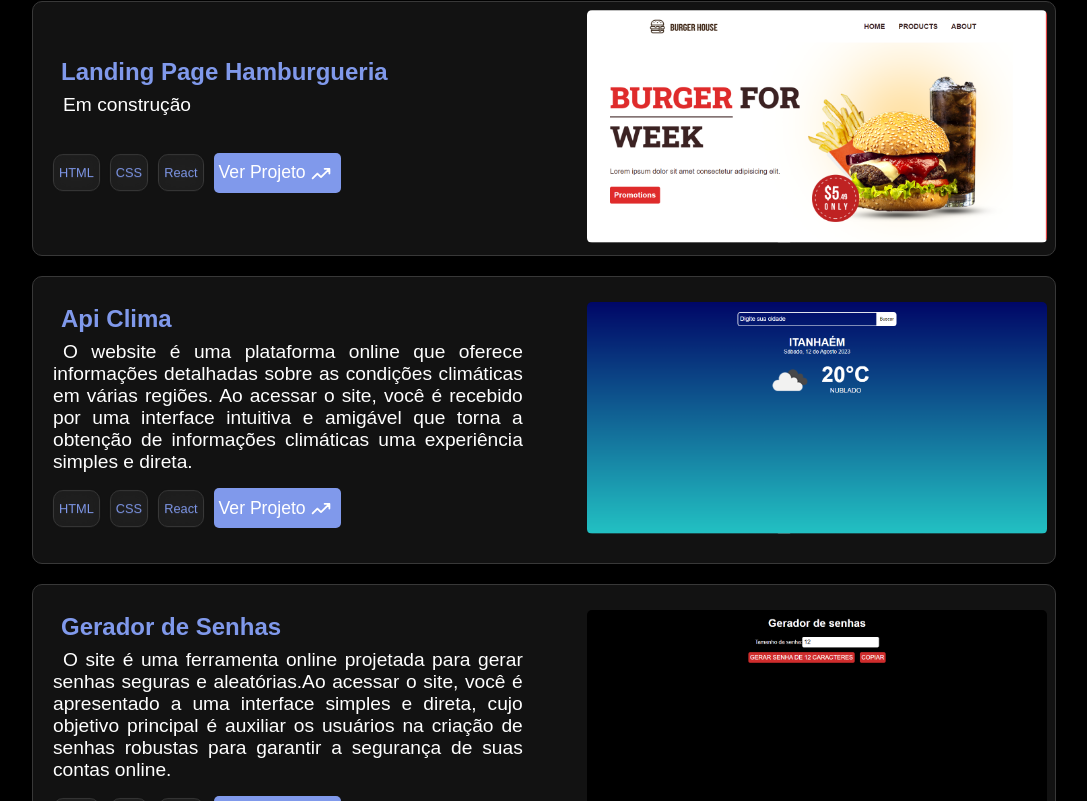
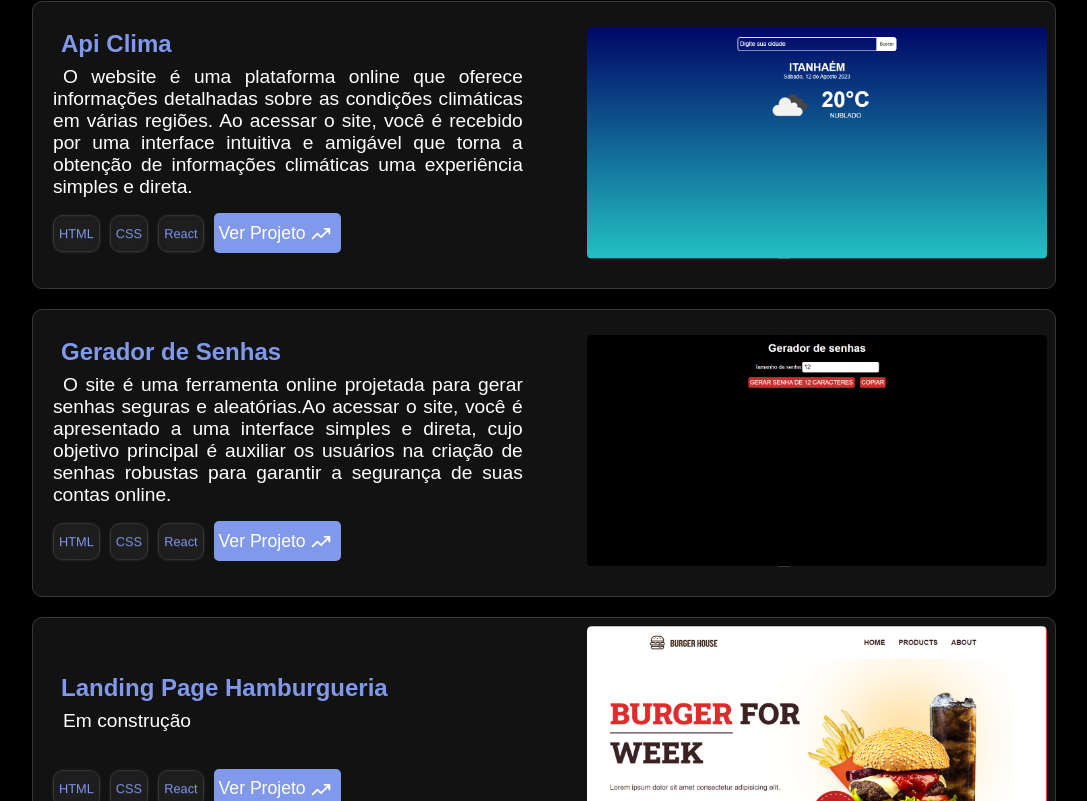
Before and after one commit to CaioSantos00/portfolioCaio, a React (Vite) app: page /Projetos in a window 1280 px wide. Shown: the part 399-1200 px from the top of the page, without its empty margins (96-1183 px from the left). Built offline with nearby package versions, Linux system fonts and the light colour scheme.

Commit message:
Mudando de lugar os projetos

```diff
--- a/src/Componentes/Projetos/index.jsx
+++ b/src/Componentes/Projetos/index.jsx
@@ -36,20 +36,6 @@ export default function Projetos() {
         }
         />
         <CardsProject
-        imgProject={burger}
-        altImg='Landing Page Hamburger'
-        nameProject='Landing Page Hamburgueria'
-        descriProject='Em construção&nbsp; &nbsp; &nbsp; &nbsp; &nbsp; &nbsp;&nbsp; &nbsp; &nbsp; &nbsp; &nbsp; &nbsp;&nbsp; &nbsp; &nbsp; &nbsp; &nbsp; &nbsp;&nbsp; &nbsp; &nbsp; &nbsp; &nbsp; &nbsp;&nbsp; &nbsp; &nbsp; &nbsp; &nbsp; &nbsp;&nbsp; &nbsp; &nbsp; &nbsp; &nbsp; &nbsp;&nbsp; &nbsp; &nbsp; &nbsp; &nbsp; &nbsp;&nbsp; &nbsp; &nbsp; &nbsp; &nbsp; &nbsp;'
-        linkPro=''
-        techs={
-          <>
-          <CardsTech nameTech='HTML'/>
-          <CardsTech nameTech='CSS'/>
-          <CardsTech nameTech='React'/>
-          </>
-          }
-        />
-        <CardsProject
         imgProject={apiClima}
         altImg='Api de Clima'
         nameProject='Api Clima'
@@ -78,16 +64,16 @@ export default function Projetos() {
           }
         />
         <CardsProject
-        imgProject={quizImg}
-        altImg='Quiz de Javascript'
-        nameProject='Quiz Javascript'
-        descriProject='O site é uma plataforma interativa dedicada à educação financeira. Ao acessar o site, você se depara com uma experiência envolvente que visa testar e aprimorar seus conhecimentos sobre temas relacionados a finanças pessoais.'
-        linkPro='https://quiz-javascript-mauve.vercel.app/'
+        imgProject={burger}
+        altImg='Landing Page Hamburger'
+        nameProject='Landing Page Hamburgueria'
+        descriProject='Em construção&nbsp; &nbsp; &nbsp; &nbsp; &nbsp; &nbsp;&nbsp; &nbsp; &nbsp; &nbsp; &nbsp; &nbsp;&nbsp; &nbsp; &nbsp; &nbsp; &nbsp; &nbsp;&nbsp; &nbsp; &nbsp; &nbsp; &nbsp; &nbsp;&nbsp; &nbsp; &nbsp; &nbsp; &nbsp; &nbsp;&nbsp; &nbsp; &nbsp; &nbsp; &nbsp; &nbsp;&nbsp; &nbsp; &nbsp; &nbsp; &nbsp; &nbsp;&nbsp; &nbsp; &nbsp; &nbsp; &nbsp; &nbsp;'
+        linkPro=''
         techs={
           <>
           <CardsTech nameTech='HTML'/>
           <CardsTech nameTech='CSS'/>
-          <CardsTech nameTech='Javascript'/>
+          <CardsTech nameTech='React'/>
           </>
           }
         />
```
Also changed, not shown: src/assets/python.png (added).
